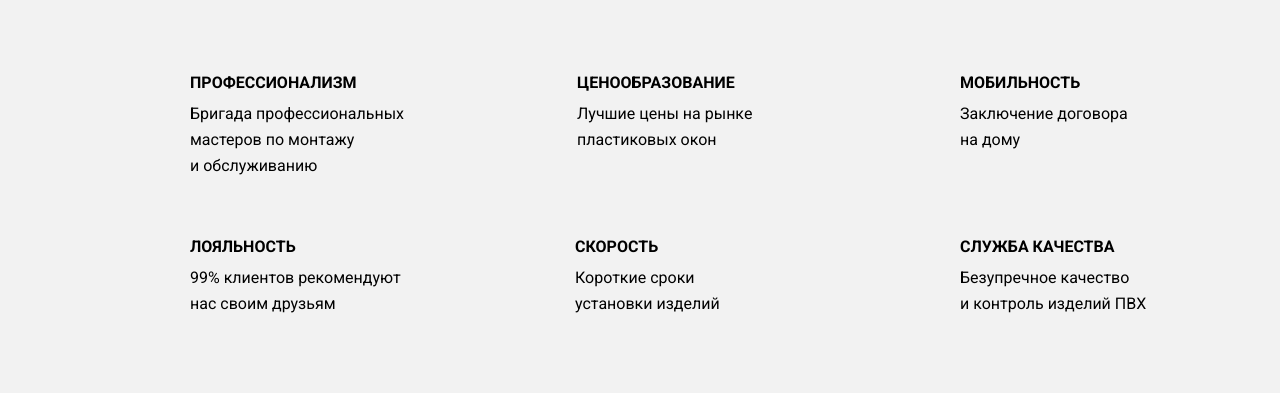
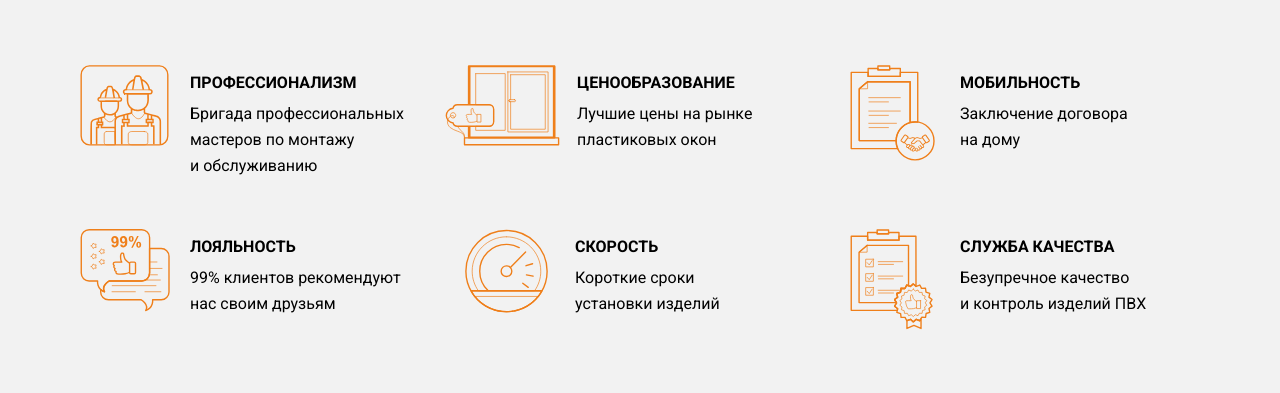
Before and after one commit to alekkej/layout_practice, a plain HTML site: page index.html in a window 1280 px wide. Shown: the part 2070-2463 px from the top of the page. Drawn offline with Linux system fonts and the light colour scheme.

Commit message:
homework-06

```diff
--- a/css/about.css
+++ b/css/about.css
@@ -133,27 +133,27 @@
 }
 
 .about-company__box-pro {
-    background-image: url(./images/about/1-icon.svg);
+    background-image: url(../images/about/1-icon.svg);
 }
 
 .about-company__box-pricing {
-    background-image: url(./images/about/2-icon.svg);
+    background-image: url(../images/about/2-icon.svg);
 }
 
 .about-company__box-mobility {
-    background-image: url(./images/about/3-icon.svg);
+    background-image: url(../images/about/3-icon.svg);
 }
 
 .about-company__box-loyalty {
-    background-image: url(./images/about/4-icon.svg);
+    background-image: url(../images/about/4-icon.svg);
 }
 
 .about-company__box-speed {
-    background-image: url(./images/about/5-icon.svg);
+    background-image: url(../images/about/5-icon.svg);
 }
 
 .about-company__box-quality {
-    background-image: url(./images/about/6-icon.svg);
+    background-image: url(../images/about/6-icon.svg);
 }
 
 .about-company__button {
--- a/css/form.css
+++ b/css/form.css
@@ -48,7 +48,7 @@
 }
 
 .form-pic-1 {
-    background: url(./images/form/form-pic-1.svg);
+    background: url(../images/form/form-pic-1.svg);
     background-repeat: no-repeat;
     padding-top: 100px;
     padding-right: 40px;
@@ -57,14 +57,14 @@
 }
 
 .form-pic-2 {
-    background: url(./images/form/form-pic-2.svg);
+    background: url(../images/form/form-pic-2.svg);
     background-repeat: no-repeat;
     padding-top: 100px;
     padding-right: 40px;
 }
 
 .form-pic-3 {
-    background: url(./images/form/form-pic-3.svg);
+    background: url(../images/form/form-pic-3.svg);
     background-repeat: no-repeat;
     padding-top: 100px;
 }
```
